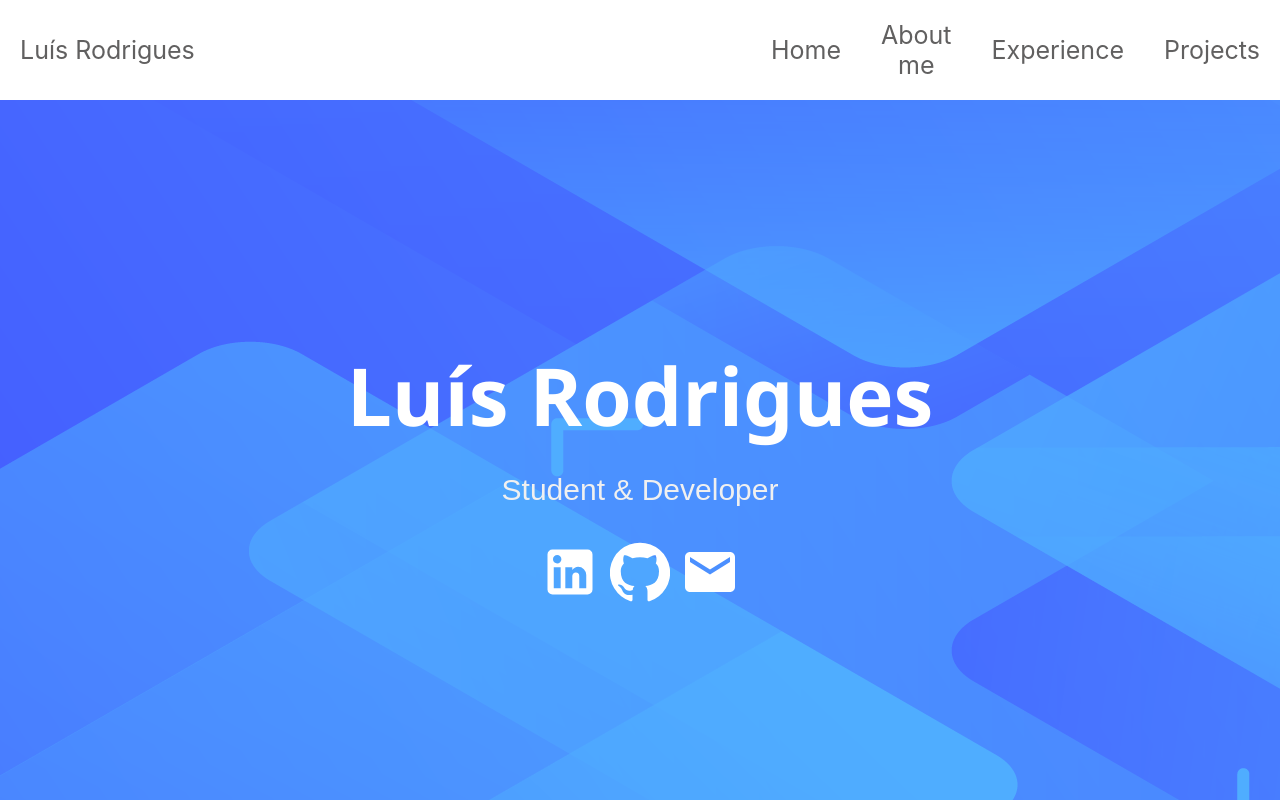
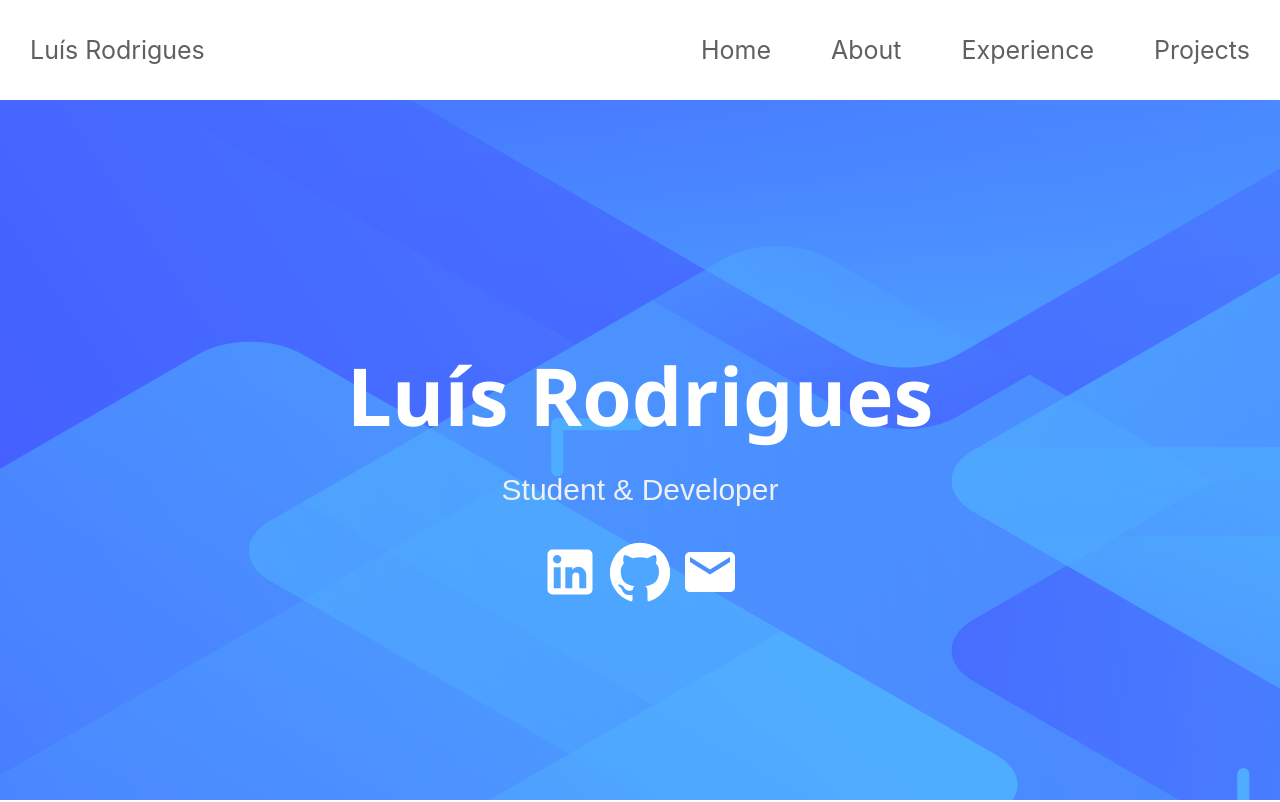
Before and after one commit to LuisPedro01/MyPortefolio, a React (Create React App) app: page / in a window 1280 px wide. Shown: the top 802 px of the page. Built offline with nearby package versions, Linux system fonts and the light colour scheme.

Commit message:
About button

```diff
--- a/src/assets/NavBar.css
+++ b/src/assets/NavBar.css
@@ -23,11 +23,11 @@
 
 
   .navbar a {
+    display: flex;
     color: #616060;
     text-decoration: none;
-    margin: 20px;
+    margin: 30px;
     font-size: 25px;
-    color: #616060;
     justify-content: center;
     align-items: center;
   }
--- a/src/components/NavBar.js
+++ b/src/components/NavBar.js
@@ -24,7 +24,7 @@ function NavBar() {
         <div className='links'>
             <div className='name'> <Link to="/"> Luís Rodrigues </Link></div>
             <Link to="/"> Home </Link>
-            <Link to="/aboutme">About me</Link>
+            <Link to="/aboutme">About</Link>
             <Link to="/experience"> Experience </Link>
             <Link to="/projects"> Projects </Link>
 
```
